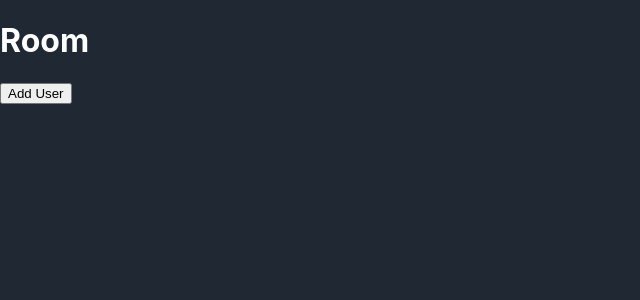
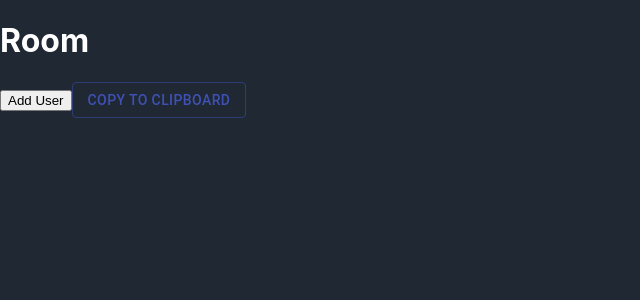
Before and after one commit to andrewalford1/EstimationCards, a React (Create React App) app in the folder app/: page /randomRoomID in a window 1280 px wide. Shown: the top 300 px of the page, without its empty margins (0-640 px from the left). Built offline with nearby package versions, Linux system fonts and the light colour scheme; no server answers; the database is empty.

Commit message:
Added the copy to clipboard component

```diff
--- a/app/package.json
+++ b/app/package.json
@@ -10,12 +10,14 @@
         "@testing-library/jest-dom": "^4.2.4",
         "@testing-library/react": "^9.5.0",
         "@testing-library/user-event": "^7.2.1",
+        "copy-to-clipboard": "^3.3.1",
         "firebase": "^7.13.2",
         "nanoid": "^3.0.2",
         "react": "^16.13.1",
         "react-dom": "^16.13.1",
         "react-router-dom": "^5.1.2",
-        "react-scripts": "3.4.1"
+        "react-scripts": "3.4.1",
+        "save": "^2.4.0"
     },
     "scripts": {
         "start": "react-scripts start",
--- a/app/src/Pages/Room.jsx
+++ b/app/src/Pages/Room.jsx
@@ -1,6 +1,7 @@
 import React, { useState, useEffect } from 'react'
 import Store, { getRealTimeUsersInRoom } from '../store/store'
 import UserCard from '../components/UserCard'
+import CopyToClipboard from '../components/CopyToClipboard'
 import { nanoid } from 'nanoid'
 
 const Room = () => {
@@ -45,6 +46,7 @@ const Room = () => {
             {cards}
             {/* TODO: This should be removed as it was purely for testing. */}
             <button onClick={addUserToFirebaseTest}>Add User</button>
+            <CopyToClipboard url={'Room Invitation URL'}/>
         </div>
     )
 }
--- /dev/null
+++ b/app/src/components/CopyToClipboard.jsx
@@ -0,0 +1,40 @@
+import React, { Component } from 'react'
+import copy from 'copy-to-clipboard';
+import { Button } from '@material-ui/core';
+
+export default class extends Component {
+
+    constructor(props) {
+        super();
+
+        console.log(props);
+
+        this.state = {
+            textToCopy: props.url,
+            btnText: 'Copy To Clipboard'
+        };
+        this.handleInputChage = this.handleInputChage.bind(this);
+        this.CopyText = this.CopyText.bind(this);
+
+    }
+
+    handleInputChage(e) {
+        this.setState({
+            textToCopy: e.target.value
+        });
+    }
+
+    CopyText() {
+        copy(this.state.textToCopy);
+    }
+
+    render() {
+        const { btnText } = this.state;
+        return (
+            <Button color='primary' variant='outlined' onClick={this.CopyText}>
+                {btnText}
+            </Button>
+        );
+    }
+
+}
```
Also changed, not shown: 1 other file (tests, documents, lock files or other folders).
